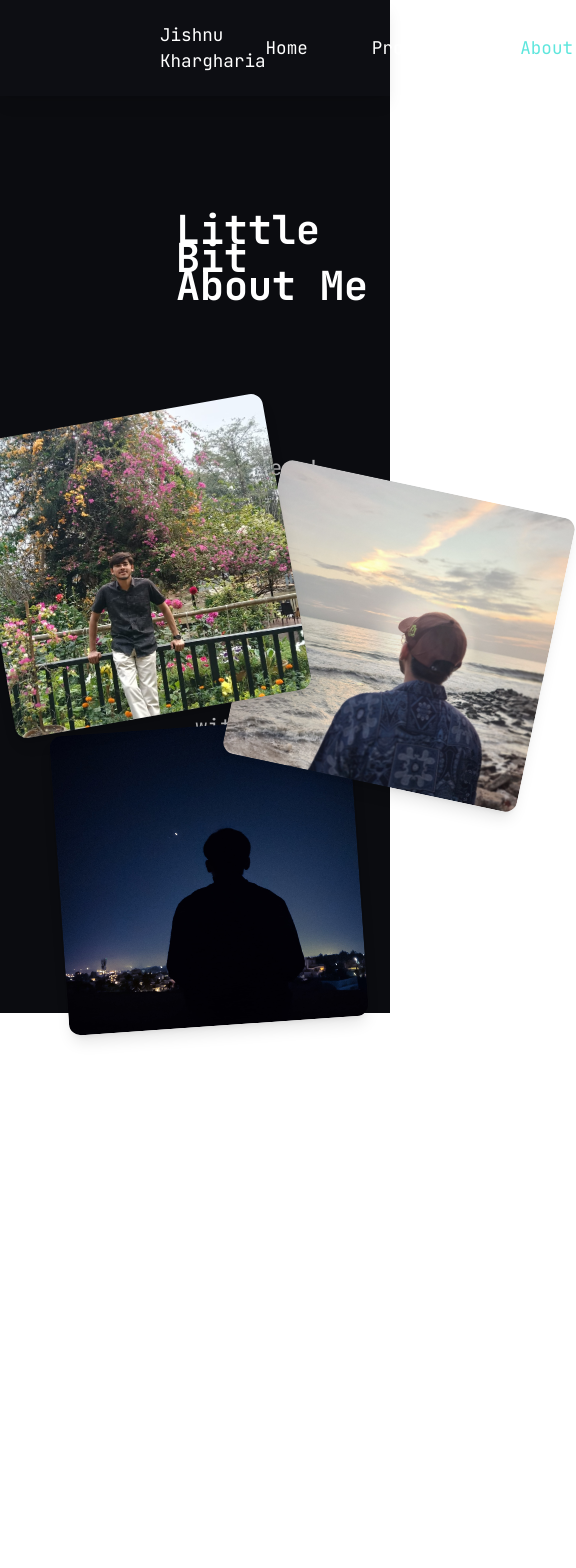
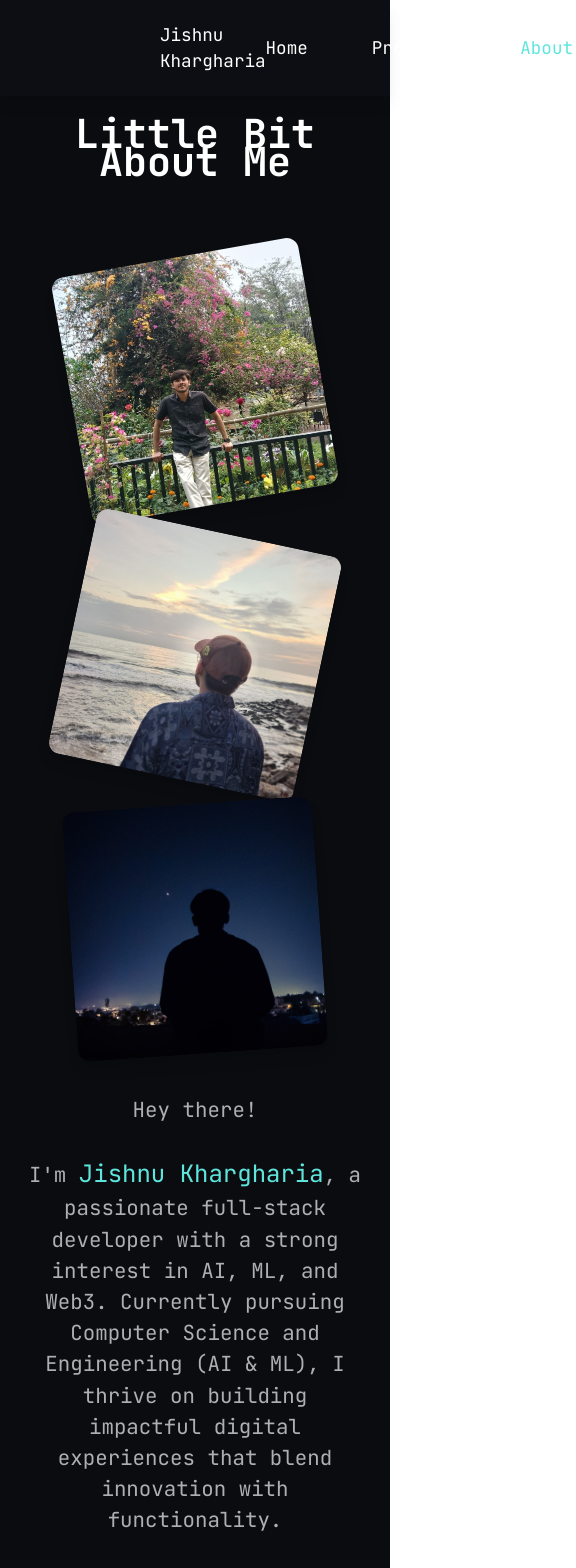
Before and after one commit to jishkhar/portfolio2, a Next.js app: page /about in a window 390 px wide. Shown: the top 1568 px of the page, 576 px wide, since content can reach past the window. Built offline with nearby package versions, Linux system fonts and the light colour scheme.

Commit message:
responsive about main

```diff
--- a/src/app/about/page.tsx
+++ b/src/app/about/page.tsx
@@ -3,61 +3,31 @@ import Image from "next/image";
 
 const AboutMe = () => {
     return (
-        <>
-            <div className='bg-[#0b0c10] h-[120vh] py-10'>
+        <div className='bg-[#0b0c10] min-h-screen py-10 px-6 md:px-0'>
             <div className='mb-32'>
-                    <div className="pl-44 pt-40 pb-10 text-xl font-semibold my-4">
+                <div className="md:pl-44 pt-20 pb-10 text-xl font-semibold text-center md:text-left">
                     <p className='text-[2.5rem] text-white'>
                         Little Bit About Me
                     </p>
                 </div>
 
-                    <div className="flex max-w-[70vw] mx-auto relative">
-                        <div id='left' className="w-1/2 flex flex-col items-center relative">
-                            <div
-                                className="w-[300px] h-[300px] absolute shadow-lg rounded-xl overflow-hidden
-                                    transform rotate-[-10deg]"
-                                style={{ top: "60px", left: "-70px", zIndex: 3 }}
-                            >
-                                <Image
-                                    src="/images/me2.jpeg"
-                                    alt="Profile_Photo"
-                                    layout="fill"
-                                    objectFit="cover"
-                                    objectPosition="center"
-                                    className="scale-125"
-                                />
+                <div className="flex flex-col md:flex-row max-w-[90vw] md:max-w-[70vw] mx-auto relative items-center md:items-start">
+                    <div id='left' className="w-full md:w-1/2 flex flex-col items-center md:items-start relative mt-10 md:mt-0">
+                        <div className="relative w-[250px] h-[250px] md:w-[300px] md:h-[300px] shadow-lg rounded-xl overflow-hidden transform rotate-[-10deg] z-3">
+                            <Image src="/images/me2.jpeg" alt="Profile_Photo" layout="fill" objectFit="cover" className="scale-125" />
                         </div>
-                            <div
-                                className="w-[300px] h-[300px] absolute shadow-lg rounded-xl overflow-hidden
-                                    transform rotate-[12deg]"
-                                style={{ top: "130px", left: "190px", zIndex: 2 }}
-                            >
-                                <Image
-                                    src="/images/me3.jpeg"
-                                    alt="Profile_Photo"
-                                    layout="fill"
-                                    objectFit="cover"
-                                />
+                        <div className="relative w-[250px] h-[250px] md:w-[300px] md:h-[300px] shadow-lg rounded-xl overflow-hidden transform rotate-[12deg] z-2 mt-6">
+                            <Image src="/images/me3.jpeg" alt="Profile_Photo" layout="fill" objectFit="cover" />
                         </div>
-                            <div
-                                className="w-[300px] h-[300px] absolute shadow-lg rounded-xl overflow-hidden
-                                    transform rotate-[-4deg]"
-                                style={{ top: "370px", left: "0px", zIndex: 1 }}
-                            >
-                                <Image
-                                    src="/images/me4.jpeg"
-                                    alt="Profile_Photo"
-                                    layout="fill"
-                                    objectFit="cover"
-                                />
+                        <div className="relative w-[250px] h-[250px] md:w-[300px] md:h-[300px] shadow-lg rounded-xl overflow-hidden transform rotate-[-4deg] z-1 mt-6">
+                            <Image src="/images/me4.jpeg" alt="Profile_Photo" layout="fill" objectFit="cover" />
                         </div>
                     </div>
-                        <div id='right' className="w-1/2 pt-24 text-[#ffffffac] text-[1.3rem]">
+
+                    <div id='right' className="w-full md:w-1/2 text-[#ffffffac] text-[1.3rem] text-center md:text-left pt-10 md:pt-24">
                         <p>
                             <span>Hey there!</span><br /><br /> I'm <span className='text-[#5ee6dd] text-[1.5rem]'>Jishnu Khargharia</span>, a passionate full-stack developer with a strong interest in AI, ML, and Web3. Currently pursuing Computer Science and Engineering (AI & ML), I thrive on building impactful digital experiences that blend innovation with functionality.
                         </p>
-                            <br />
                         <br />
                         <p>
                             Me and my friends founded a tech community in our college to bring together tech enthusiasts and foster a culture of learning. We organize sessions for our batchmates and juniors on essential technologies like Git, GitHub, web development, AI, and more. Our goal is to create a collaborative space where students can explore, build, and grow together.
@@ -66,7 +36,6 @@ const AboutMe = () => {
                 </div>
             </div>
         </div>
-        </>
     )
 }
 
```
Lines whose indentation alone changed are shown as unchanged.
